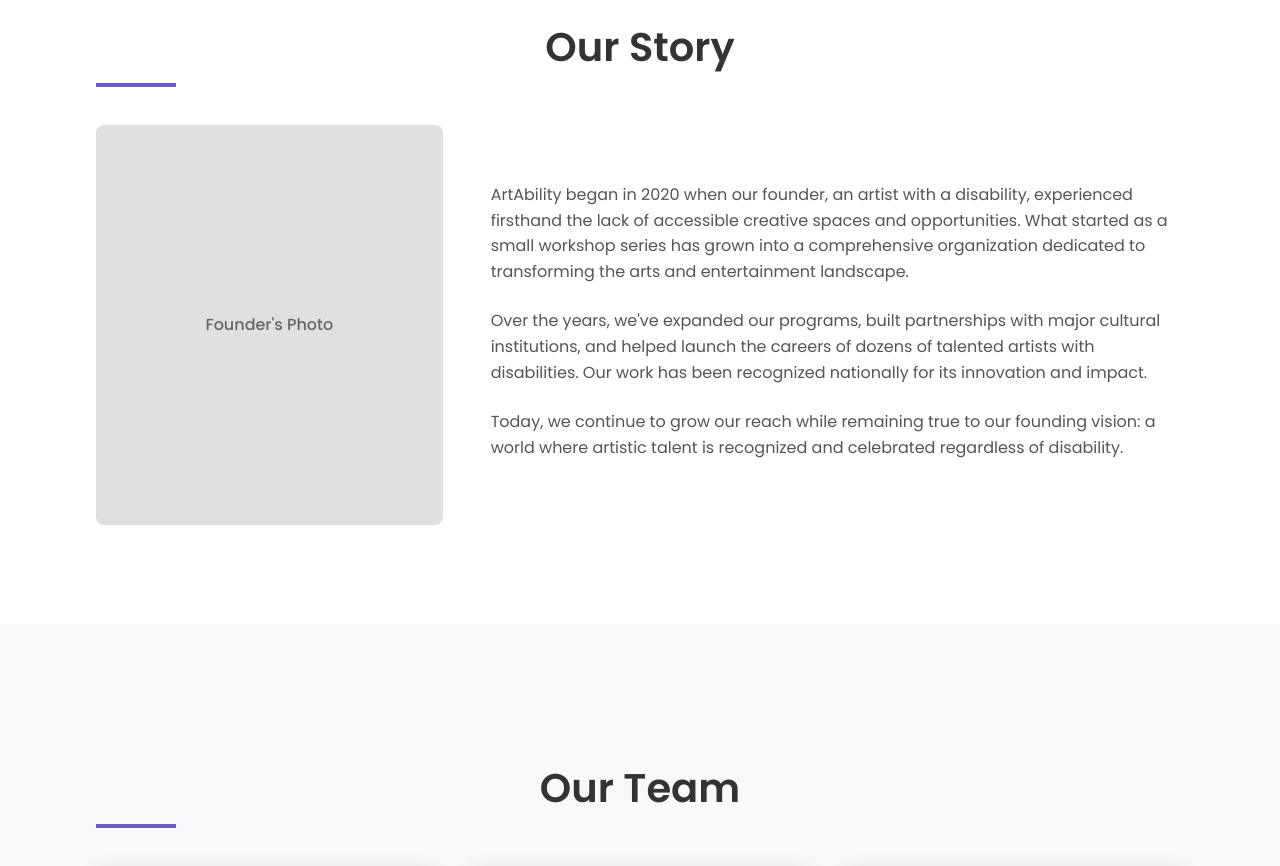
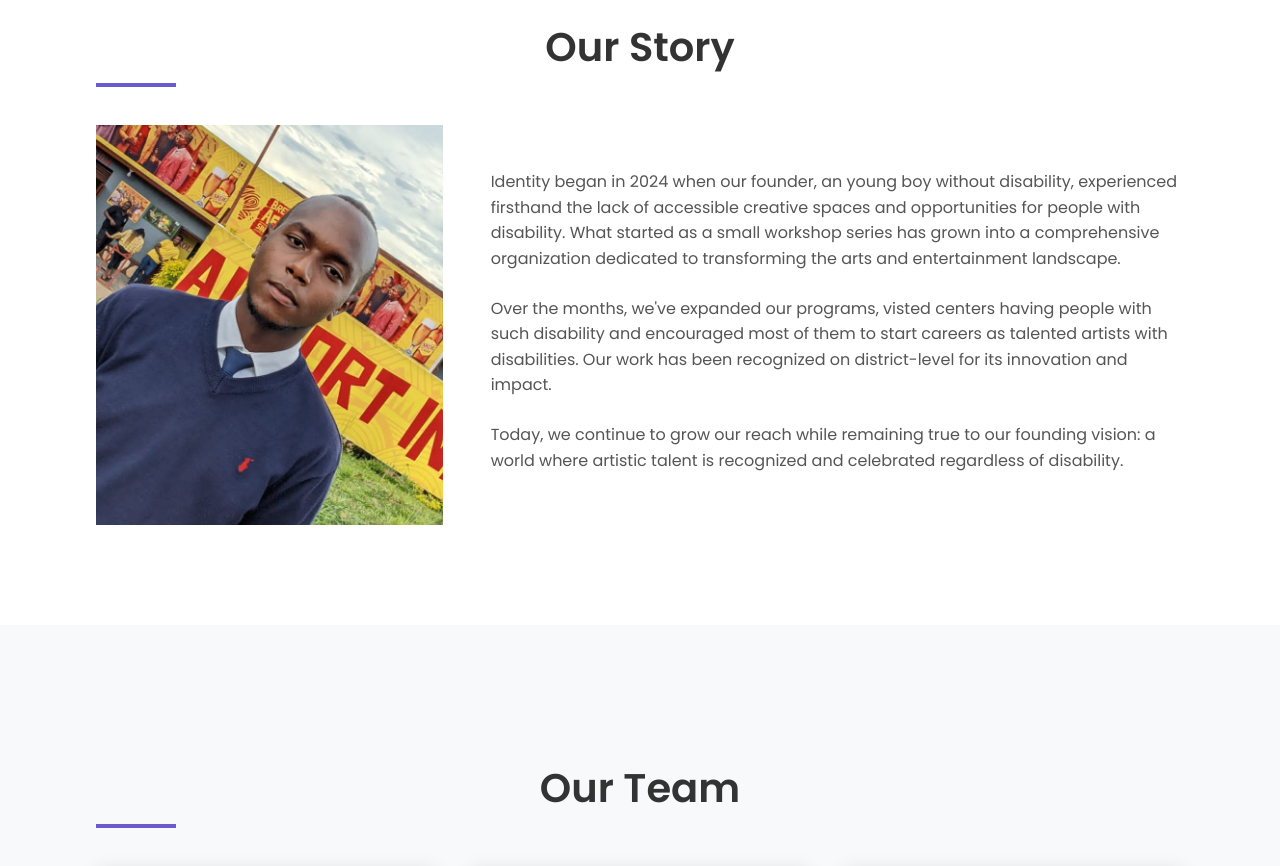
Before and after one commit to Bonaeineza31/Identity, a React (Vite) app in the folder identity/: page /about in a window 1280 px wide. Shown: the part 1560-2426 px from the top of the page. Built offline with nearby package versions, Linux system fonts and the light colour scheme.

Commit message:
new changes

```diff
--- a/identity/components/About.jsx
+++ b/identity/components/About.jsx
@@ -1,6 +1,7 @@
 // pages/About.jsx
 import React from 'react';
 import '../styles/about.css';
+import kevin from '../images/kevin pics.jpg'
 
 function About() {
   return (
@@ -70,20 +71,21 @@ function About() {
           <div className="story-content">
             <div className="story-image">
               <div className="image-placeholder">
-                <span>Founder's Photo</span>
+                <img src={kevin}/>
+                {/* <span>kevin</span> */}
               </div>
             </div>
             <div className="story-text">
               <p>
-                ArtAbility began in 2020 when our founder, an artist with a disability,
-                experienced firsthand the lack of accessible creative spaces and opportunities.
+                Identity began in 2024 when our founder, an young boy without  disability,
+                experienced firsthand the lack of accessible creative spaces and opportunities for people with disability.
                 What started as a small workshop series has grown into a comprehensive organization
                 dedicated to transforming the arts and entertainment landscape.
               </p>
               <p>
-                Over the years, we've expanded our programs, built partnerships with major cultural
-                institutions, and helped launch the careers of dozens of talented artists with disabilities.
-                Our work has been recognized nationally for its innovation and impact.
+                Over the months, we've expanded our programs, visted centers having people with such disability
+                 and encouraged most of them to start  careers  as talented artists with disabilities.
+                Our work has been recognized on district-level for its innovation and impact.
               </p>
               <p>
                 Today, we continue to grow our reach while remaining true to our founding vision:
```
Also changed, not shown: identity/images/kevin pics.jpg (added).
